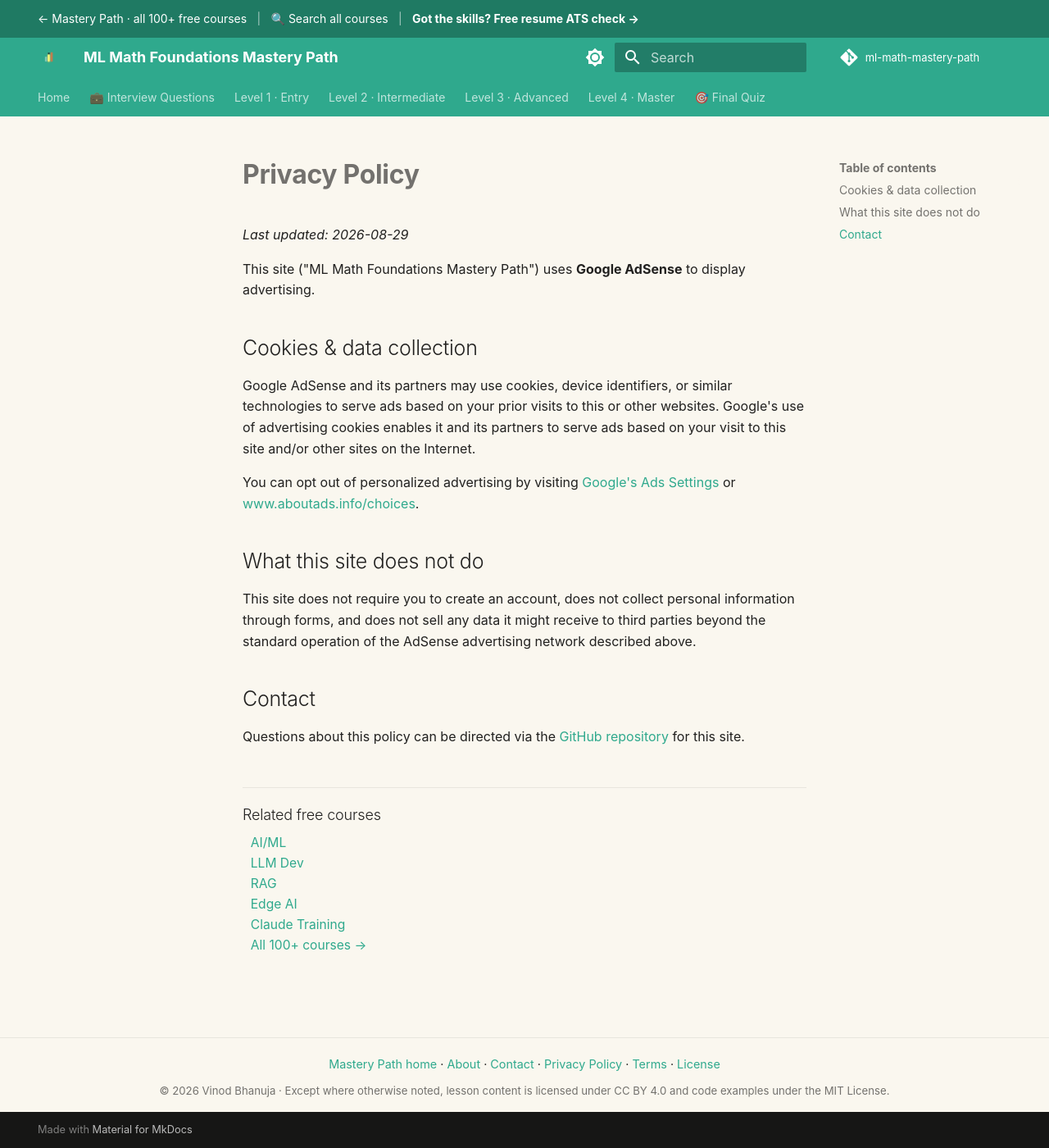
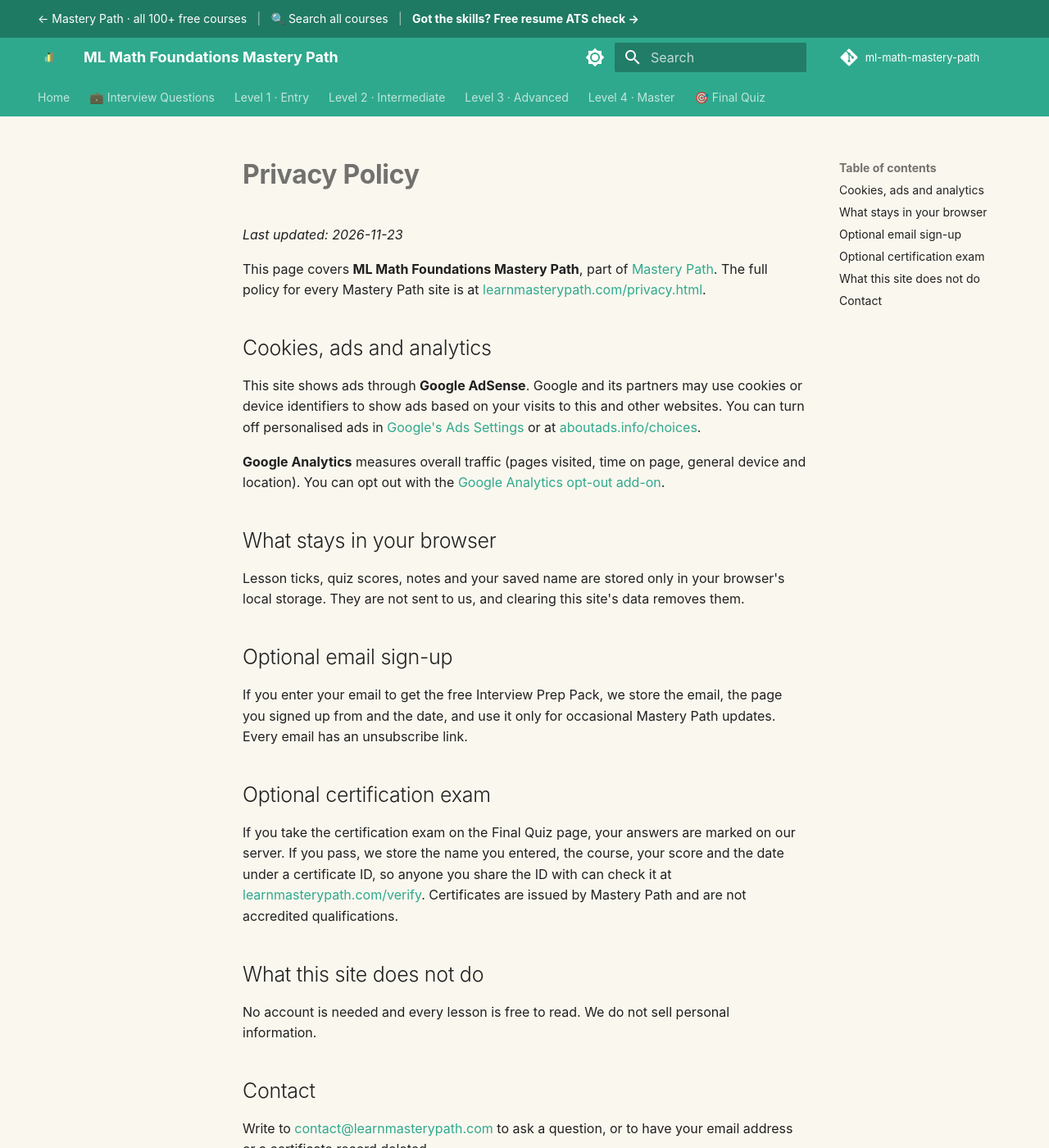
Before and after one commit to SIGILIPELLI/ml-math-mastery-path, an MkDocs documentation site: the page built from docs/privacy.md, in a window 1280 px wide and 1400 px high. Shown: the whole window at 82% size. Built offline with MkDocs 1.6.1 and Material for MkDocs 9.7.7, drawn with Linux system fonts in a browser that asks for light colours; comment, search, counter and statistics services are not loaded.

Commit message:
Update privacy page: progress stays in the browser, optional email sign-up and certification exam, link to the full policy
Co-Authored-By: Claude Opus 5.5 <noreply@anthropic.com>

```diff
--- a/docs/privacy.md
+++ b/docs/privacy.md
@@ -1,33 +1,35 @@
 ---
-description: "Privacy policy for the free ML Math Foundations Mastery Path: how Google Analytics and AdSense cookies are used, what is not collected, and how to opt out."
+description: "Privacy policy for the free ML Math Foundations Mastery Path: cookies for ads and analytics, what stays in your browser, and the optional email sign-up and certification exam."
 ---
 
 # Privacy Policy
 
-_Last updated: 2026-08-29_
+_Last updated: 2026-11-23_
 
-This site ("ML Math Foundations Mastery Path") uses **Google AdSense** to display advertising.
+This page covers **ML Math Foundations Mastery Path**, part of [Mastery Path](https://learnmasterypath.com/). The full policy for every Mastery Path site is at [learnmasterypath.com/privacy.html](https://learnmasterypath.com/privacy.html).
 
-## Cookies & data collection
+## Cookies, ads and analytics
 
-Google AdSense and its partners may use cookies, device identifiers, or similar
-technologies to serve ads based on your prior visits to this or other websites.
-Google's use of advertising cookies enables it and its partners to serve ads
-based on your visit to this site and/or other sites on the Internet.
+This site shows ads through **Google AdSense**. Google and its partners may use cookies or device identifiers to show ads based on your visits to this and other websites. You can turn off personalised ads in [Google's Ads Settings](https://adssettings.google.com/) or at [aboutads.info/choices](https://www.aboutads.info/choices/).
 
-You can opt out of personalized advertising by visiting
-[Google's Ads Settings](https://adssettings.google.com/) or
-[www.aboutads.info/choices](https://www.aboutads.info/choices/).
+**Google Analytics** measures overall traffic (pages visited, time on page, general device and location). You can opt out with the [Google Analytics opt-out add-on](https://tools.google.com/dlpage/gaoptout).
+
+## What stays in your browser
+
+Lesson ticks, quiz scores, notes and your saved name are stored only in your browser's local storage. They are not sent to us, and clearing this site's data removes them.
+
+## Optional email sign-up
+
+If you enter your email to get the free Interview Prep Pack, we store the email, the page you signed up from and the date, and use it only for occasional Mastery Path updates. Every email has an unsubscribe link.
+
+## Optional certification exam
+
+If you take the certification exam on the Final Quiz page, your answers are marked on our server. If you pass, we store the name you entered, the course, your score and the date under a certificate ID, so anyone you share the ID with can check it at [learnmasterypath.com/verify](https://learnmasterypath.com/verify/). Certificates are issued by Mastery Path and are not accredited qualifications.
 
 ## What this site does not do
 
-This site does not require you to create an account, does not collect personal
-information through forms, and does not sell any data it might receive to third
-parties beyond the standard operation of the AdSense advertising network
-described above.
+No account is needed and every lesson is free to read. We do not sell personal information.
 
 ## Contact
 
-Questions about this policy can be directed via the
-[GitHub repository](https://github.com/SIGILIPELLI/ml-math-mastery-path) for this
-site.
+Write to [contact@learnmasterypath.com](mailto:contact@learnmasterypath.com) to ask a question, or to have your email address or a certificate record deleted.
```
